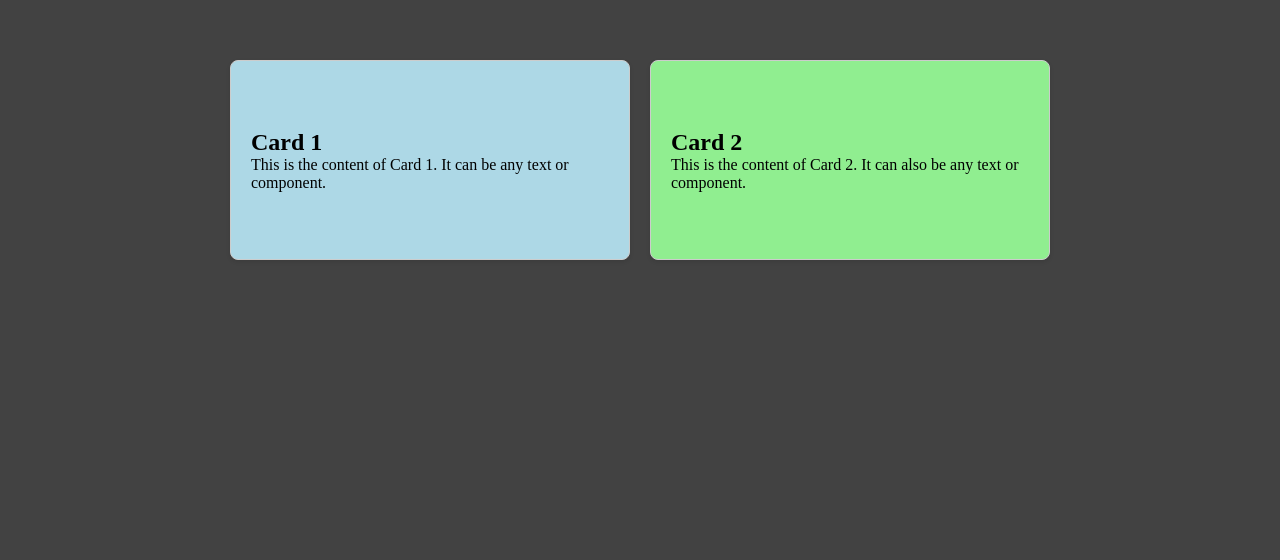
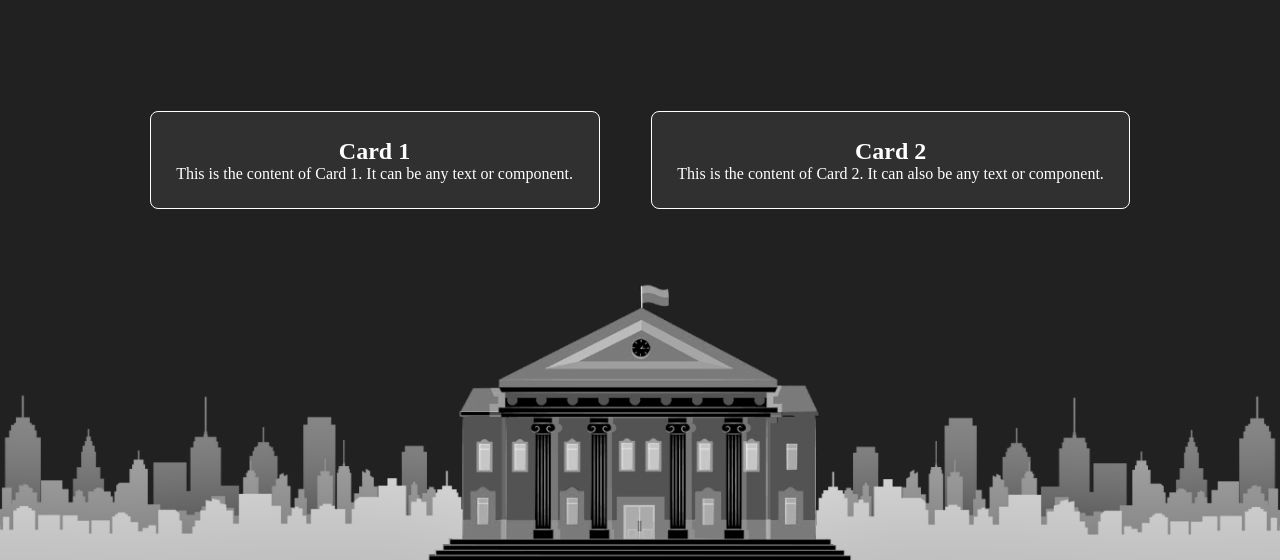
Before and after one commit to thebadsektor/tc3202-3b-3, a React (Vite) app: page / in a window 1280 px wide. Shown: the part 240-800 px from the top of the page. Built offline with nearby package versions, Linux system fonts and the light colour scheme.

Commit message:
change cards appearance

```diff
--- a/src/App.css
+++ b/src/App.css
@@ -1,7 +1,14 @@
 .App {
-  background-color: #424242;
+  display: flex;
+  justify-content: center;
+  align-items: center;
+  width: 100%;
   height: 100vh;
-  width: 100vw;
+  background-image: url("../src/assets/Background.png");
+  background-size: cover;
+  background-position: bottom center;
+  background-repeat: no-repeat;
+  background-color: #212121;
 }
 
 .search-bar-container {
--- a/src/components/Card.jsx
+++ b/src/components/Card.jsx
@@ -13,8 +13,8 @@ function Card({ title, content, className }) { // Add className prop
 function CardLayout() {
   return (
     <div className="card-container">
-      <Card title="Card 1" content="This is the content of Card 1. It can be any text or component." className="card-blue" />
-      <Card title="Card 2" content="This is the content of Card 2. It can also be any text or component." className="card-green" />
+      <Card title="Card 1" content="This is the content of Card 1. It can be any text or component." className="card-one" />
+      <Card title="Card 2" content="This is the content of Card 2. It can also be any text or component." className="card-two" />
     </div>
   );
 }
--- a/src/components/CardLayout.css
+++ b/src/components/CardLayout.css
@@ -7,38 +7,64 @@
   }
 
   .card {
-    border: 1px solid #ccc;
-    padding: 20px;
-    max-width: 400px;
-    width: 45%;
+    width: fit-content;
+    max-width: 700px;
+    min-width: 250px;
+    height: auto;
+    max-width: 700px;
+    min-width: 250px;
+    border: 1px solid #ffffff;
+    border-radius: 8px;
+    margin: 2vw;
+    padding: 2vw;
+    text-align: center;
+    cursor: pointer;
+    transition: transform 0.5s ease, box-shadow 0.3s ease, color 0.5s ease;
+    background-color: #303030;
+    color: white;
     box-sizing: border-box;
-    border-radius: 8px;
-    box-shadow: 0 2px 4px rgba(0, 0, 0, 0.1);
-    min-height: 200px;
     display: flex;
     flex-direction: column;
     justify-content: center;
-    margin: 0 10px;
+    overflow: visible;
   }
 
-  .card-blue {
-    background-color: lightblue;
+  .card:hover {
+    transform: scale(1.2);
+    box-shadow: 10 4px 20px rgba(255, 0, 0, 0);
+    background-color: white;
   }
 
-  .card-green {
-    background-color: lightgreen;
+  .card:hover h2 {
+    color: black;
+  }
+
+  .card:hover p {
+    color: black;
+  }
+
+  .card h2 {
+    margin-top: 0;
+    color: white;
+    word-wrap: break-word;
+  }
+
+  .card-first {
+    background-color: #303030;
+  }
+
+  .card-second {
+    background-color: #303030;
   }
 
 
   @media (max-width: 768px) {
-    .card-container {
+    .statement-cards-container {
       flex-direction: column;
-      align-items: center;
     }
 
-    .card {
-      width: 90%;
-      margin: 10px 0;
-      max-width: 90%;
+    .statement-card {
+      width: 80vw;
+      margin: 4vw 0;
     }
   }
```
Also changed, not shown: src/assets/Background.png (added).
